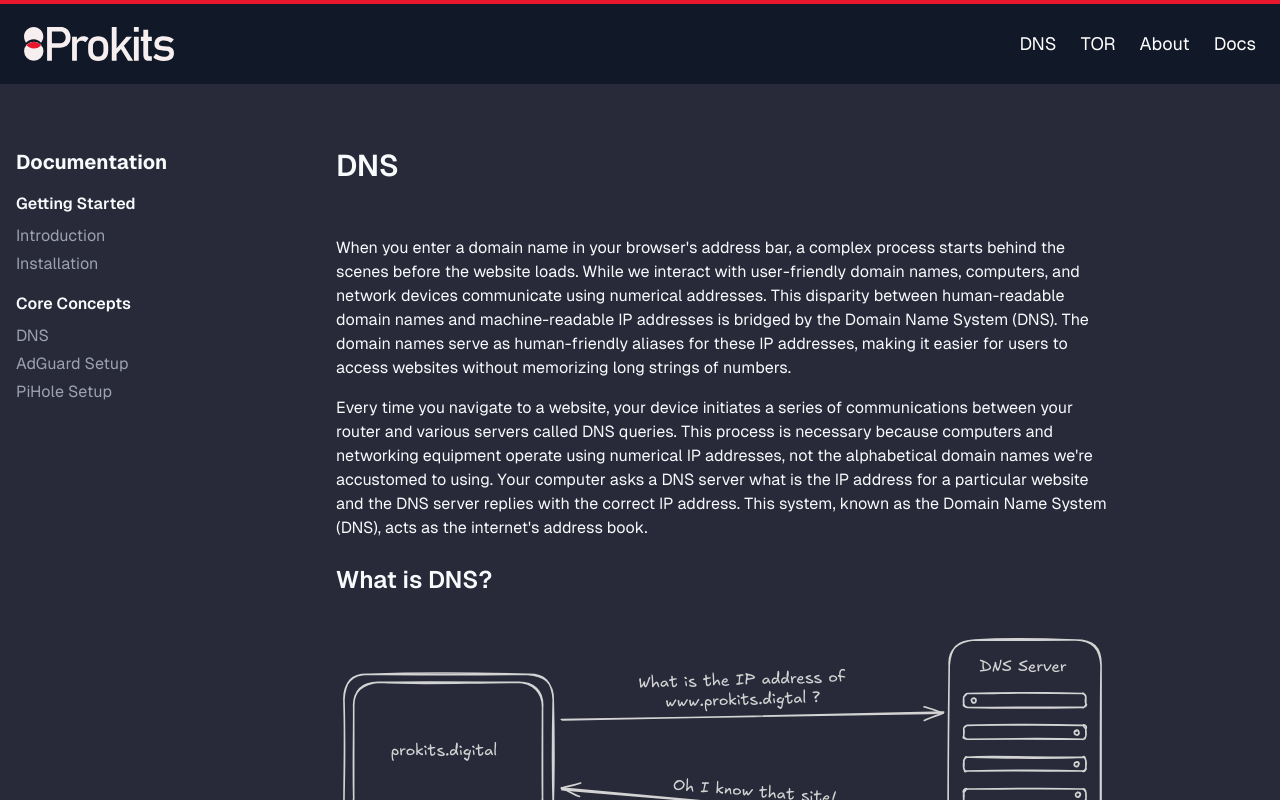
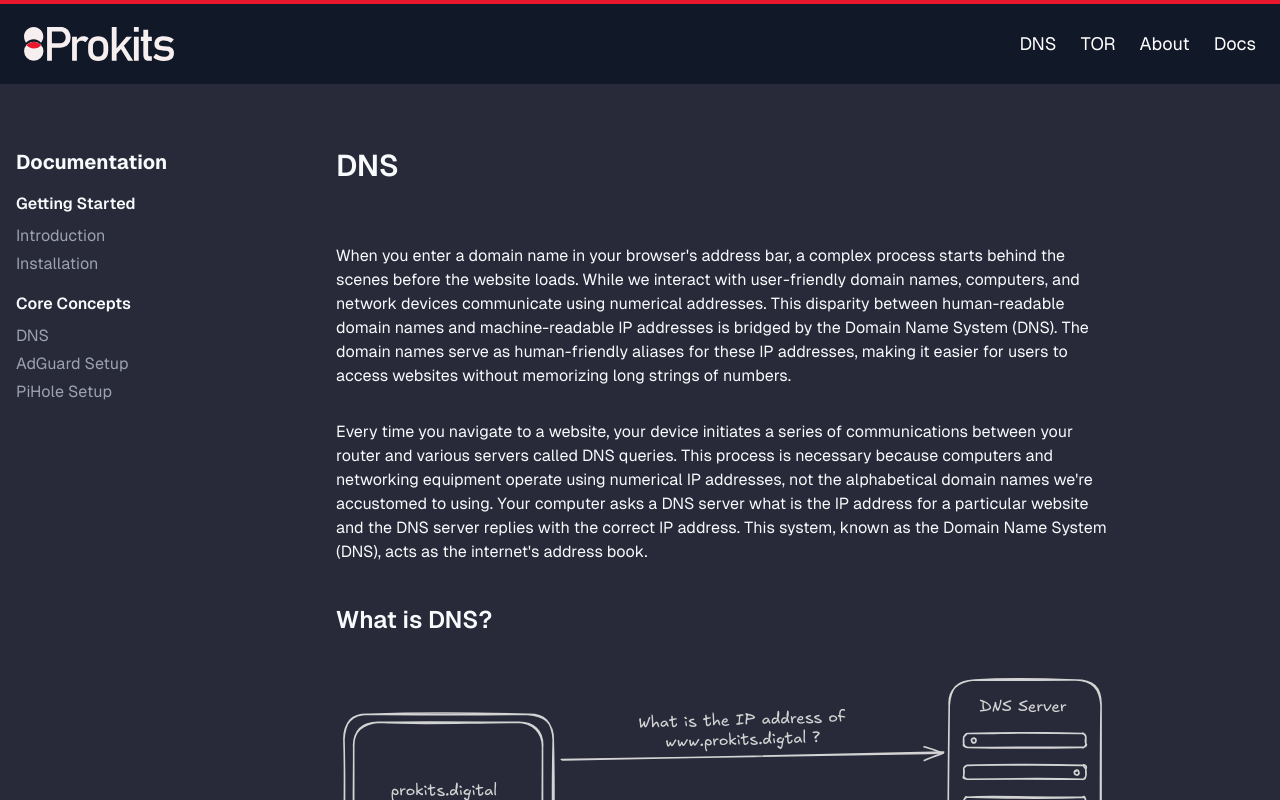
Before and after one commit to prokits/site, a Next.js app: page /docs/dns in a window 1280 px wide. Shown: the top 800 px of the page. Built offline with nearby package versions, Linux system fonts and the light colour scheme.

Commit message:
fix: metadata and styling

```diff
--- a/app/about/page.tsx
+++ b/app/about/page.tsx
@@ -1,8 +1,15 @@
+import type { Metadata } from "next";
 import { Page, PageContent, PageSubtitle, PageTitle, Paragraph } from "@/components/page/page";
 import Callout from "@/components/ui/callout";
 import { LinkPreview } from "@/components/ui/link-preview";
 
+export const metadata: Metadata = {
+    title: "About | Prokits",
+    description: "About Prokits",
+}
+
 export default function AboutPage() {
+
     return (
         <Page>
             <PageTitle>About</PageTitle>
--- a/components/page/page.tsx
+++ b/components/page/page.tsx
@@ -60,7 +60,7 @@ export function PageFooter({ className, children }: { className?: string, childr
 export function Paragraph({ className, children }: { className?: string, children: React.ReactNode }) {
     return (
         <p className={cn(
-            "py-2 max-w-[72ch]",
+            "py-4 max-w-[72ch]",
             className
         )}>
             {children}
```
